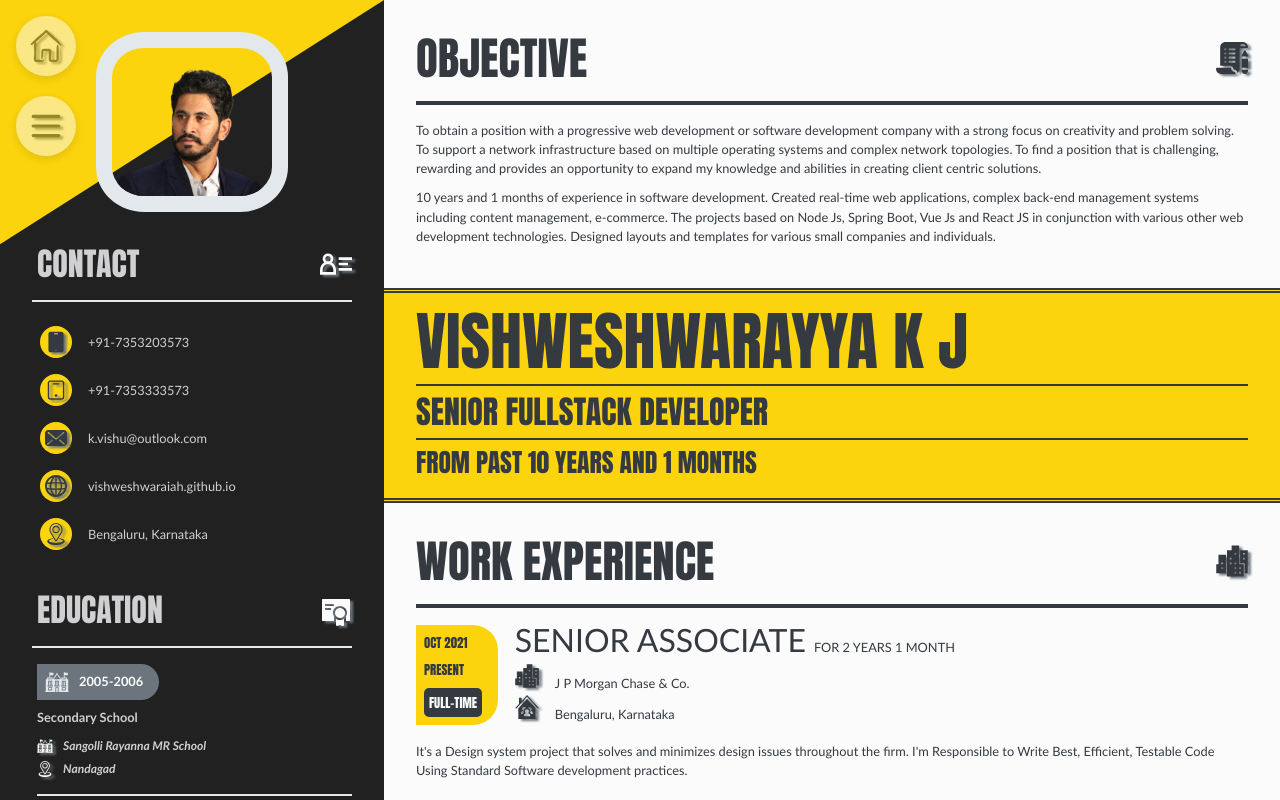
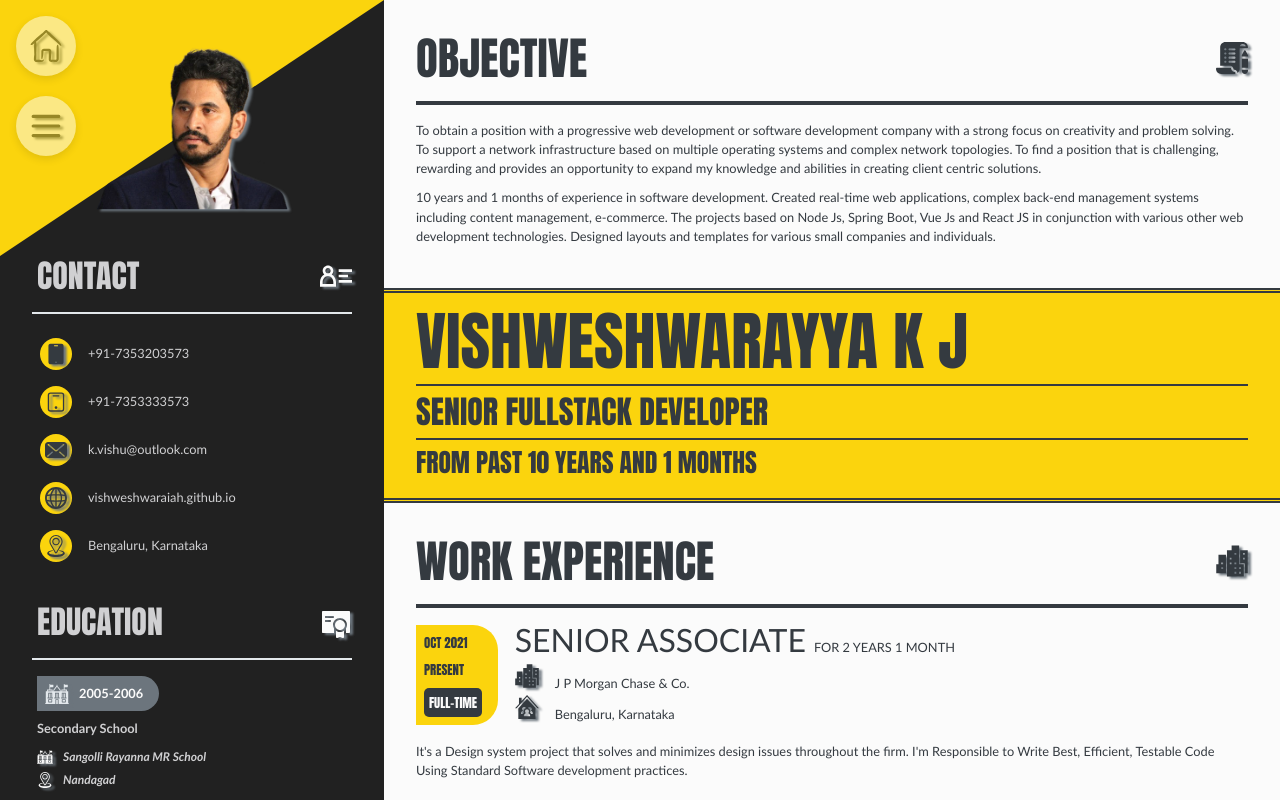
Before and after one commit to vishweshwaraiah/portfolio, a Vue app: page /profile in a window 1280 px wide. Shown: the top 800 px of the page. Built offline with nearby package versions, Linux system fonts and the light colour scheme.

Commit message:
Portfolio: Portfolio enhancements

```diff
--- a/package.json
+++ b/package.json
@@ -6,8 +6,9 @@
   "scripts": {
     "start": "vite",
     "copy": "cd dist && cp index.html 404.html",
+    "clean": "cd ../vishweshwaraiah.github.io && rm -r assets",
     "robo:copy": "robocopy ./dist ../vishweshwaraiah.github.io /e /w:1 /r:2 /COPYALL /DCOPY:DAT /MT",
-    "build": "vite build && npm run copy && npm run robo:copy",
+    "build": "vite build && npm run copy && npm run clean && npm run robo:copy",
     "preview": "vite preview",
     "test:unit": "vitest",
     "lint": "eslint . --ext .vue,.js,.jsx,.cjs,.mjs --fix --ignore-path .gitignore",
--- a/src/components/MasterImage.vue
+++ b/src/components/MasterImage.vue
@@ -1,5 +1,6 @@
 <script setup>
 import { ref, onMounted } from 'vue'
+import { classNames } from '@/utils/globals.js'
 import placeholder from '@/assets/images/placeholder.jpg'
 
 const props = defineProps({
@@ -26,12 +27,34 @@ const props = defineProps({
   minWidth: {
     default: 'auto',
     type: String
+  },
+  classes: {
+    default: '',
+    type: String
+  },
+  hasBorder: {
+    default: false,
+    type: Boolean
   }
 })
 
 const uid = new Date().getTime().toString(36)
 
 const picture = ref(placeholder)
+
+const getClasses = () => {
+  const classList = ['master_image']
+
+  if (props.hasBorder) {
+    classList.push('has_border')
+  }
+
+  if (props.classes) {
+    classList.push(props.classes)
+  }
+
+  return classNames(classList)
+}
 
 onMounted(() => {
   if (props.image) {
@@ -41,8 +64,8 @@ onMounted(() => {
 </script>
 
 <template>
-  <div class="master_image has_border">
-    <img class="picture" :src="`${picture}?ver=${uid}`" loading="lazy" :alt="altText" />
+  <div :class="getClasses()">
+    <img class="picture" :src="`${picture}?ver=${uid}`" :alt="altText" />
   </div>
 </template>
 
--- a/src/subviews/DeveloperPicture.vue
+++ b/src/subviews/DeveloperPicture.vue
@@ -48,7 +48,14 @@ const getClasses = () => {
       :size="width"
       title="Vishweshwarayya Kj"
     />
-    <MasterImage v-else class="dev_pic" :image="DevPic" width="50%" altText="Vishweshwarayya Kj" />
+    <MasterImage
+      v-else
+      class="dev_pic"
+      hasBorder
+      :image="DevPic"
+      width="50%"
+      altText="Vishweshwarayya Kj"
+    />
     <h1>{{ titleText }}</h1>
   </div>
 </template>
--- a/src/subviews/MasterTemplate.vue
+++ b/src/subviews/MasterTemplate.vue
@@ -12,7 +12,7 @@
 <style lang="scss" scoped>
 .main_template {
   display: grid;
-  grid-template-columns: fit-content(30vw) 1fr;
+  grid-template-columns: 3fr 7fr;
   width: 100vw;
   height: 100vh;
 
--- a/src/views/ContactMe.vue
+++ b/src/views/ContactMe.vue
@@ -1,4 +1,5 @@
 <script setup>
+import DeveloperPicture from '@/subviews/DeveloperPicture.vue'
 import RootTemplate from '@/subviews/RootTemplate.vue'
 
 const contact = '+91-7353333573'
@@ -6,6 +7,7 @@ const contact = '+91-7353333573'
 
 <template>
   <RootTemplate class="contact_me">
+    <DeveloperPicture :titleText="devName" width="20vw" :isSvg="true" />
     <h4 class="mb-3">Call me on</h4>
     <h1>{{ contact }}</h1>
   </RootTemplate>
--- a/src/views/CoverLetter.vue
+++ b/src/views/CoverLetter.vue
@@ -16,7 +16,7 @@ const devTitle = 'Vishweshwarayya K J'
 <template>
   <MasterTemplate class="cover_letter">
     <template #sidebar>
-      <DeveloperPicture :hasTriangle="true" />
+      <DeveloperPicture :hasTriangle="true" :isSvg="true" width="15vw" />
       <DeveloperContact :devContact="devContact" sectionTitle="Contact" />
     </template>
     <template #content>
--- a/src/views/MyProjects.vue
+++ b/src/views/MyProjects.vue
@@ -21,7 +21,7 @@ const sectionTitle = 'Projects'
 <template>
   <MasterTemplate class="worked_projects">
     <template #sidebar>
-      <DeveloperPicture :hasTriangle="true" />
+      <DeveloperPicture :hasTriangle="true" :isSvg="true" width="15vw" />
       <DeveloperContact :devContact="devContact" sectionTitle="Contact" />
     </template>
     <template #content>
--- a/src/views/MyResume.vue
+++ b/src/views/MyResume.vue
@@ -23,7 +23,7 @@ const sectionTitle = 'Work Experience'
 <template>
   <MasterTemplate class="my_resume">
     <template #sidebar>
-      <DeveloperPicture :hasTriangle="true" />
+      <DeveloperPicture :hasTriangle="true" :isSvg="true" width="15vw" />
       <PersonalDetails />
     </template>
     <template #content>
```
Also changed, not shown: src/assets/icons/vishu.svg.
